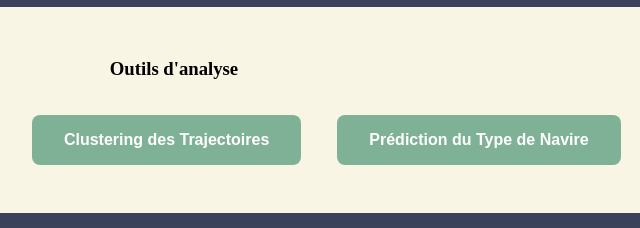
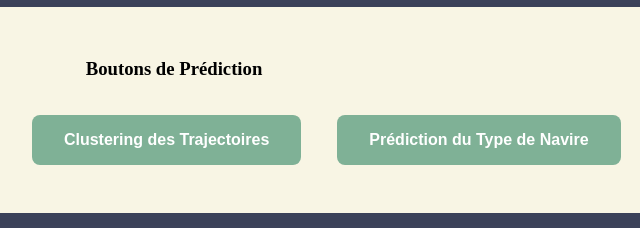
Before and after one commit to tomkdf/projet-web, a plain HTML site: page HTML/visualisation.html in a window 1280 px wide. Shown: the part 1251-1479 px from the top of the page, 466-1106 px from the left. Drawn offline with nearby package versions, Linux system fonts and the light colour scheme; files that its build step writes are made by us from their sources; no server answers; files whose address does not match are found by name.

Commit message:
Update visualisation.html

```diff
--- a/HTML/visualisation.html
+++ b/HTML/visualisation.html
@@ -53,7 +53,7 @@
     </main>
 
     <section class="prediction-buttons">
-    <h3>Outils d'analyse</h3>
+    <h3>Boutons de Prédiction</h3>
     <div class="btn-container">
         <button onclick="predictTrajectoire()" href="prediction-trajectoire.html">Prédiction des Trajectoires</button>
         <button onclick="clusteringTrajectoires()" href="prediction-clustering.html">Clustering des Trajectoires</button>
```
